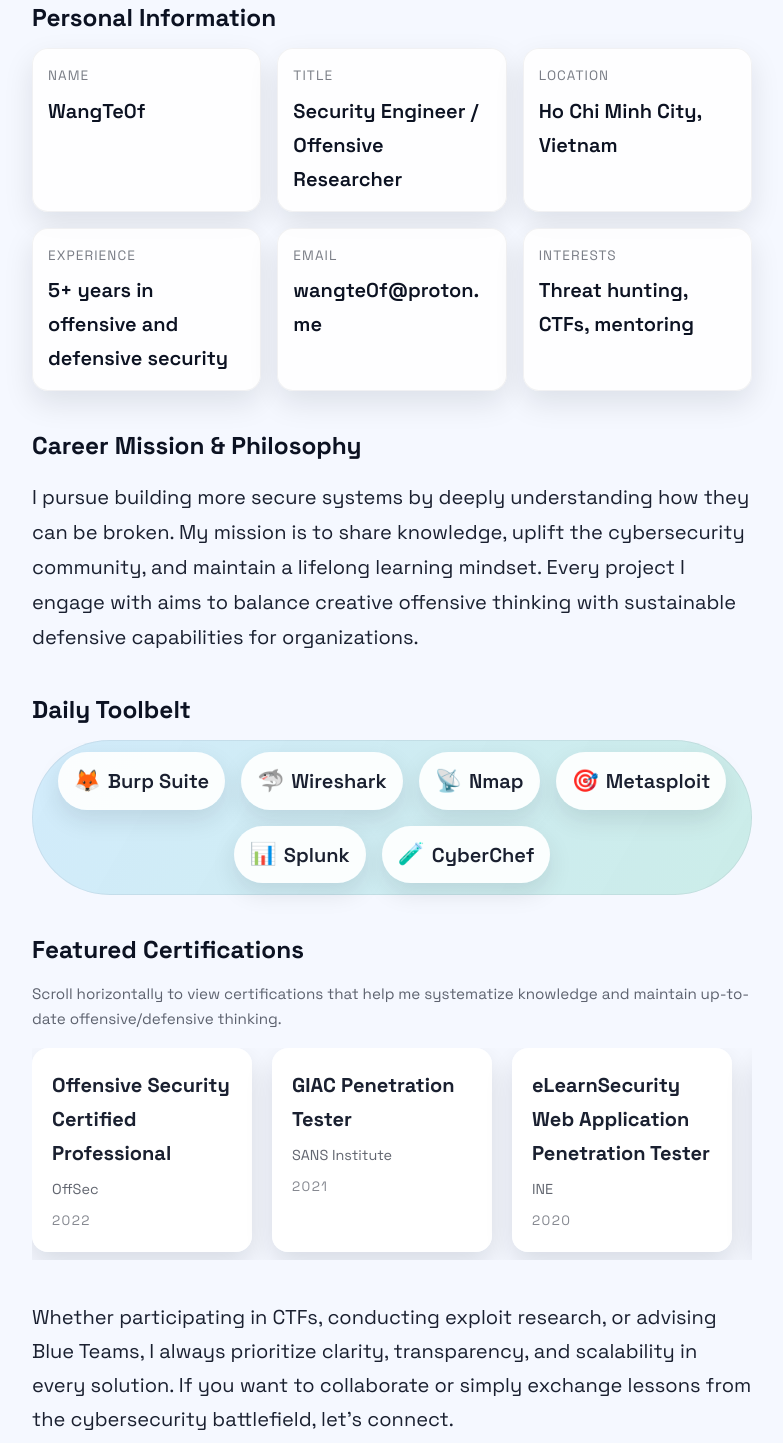
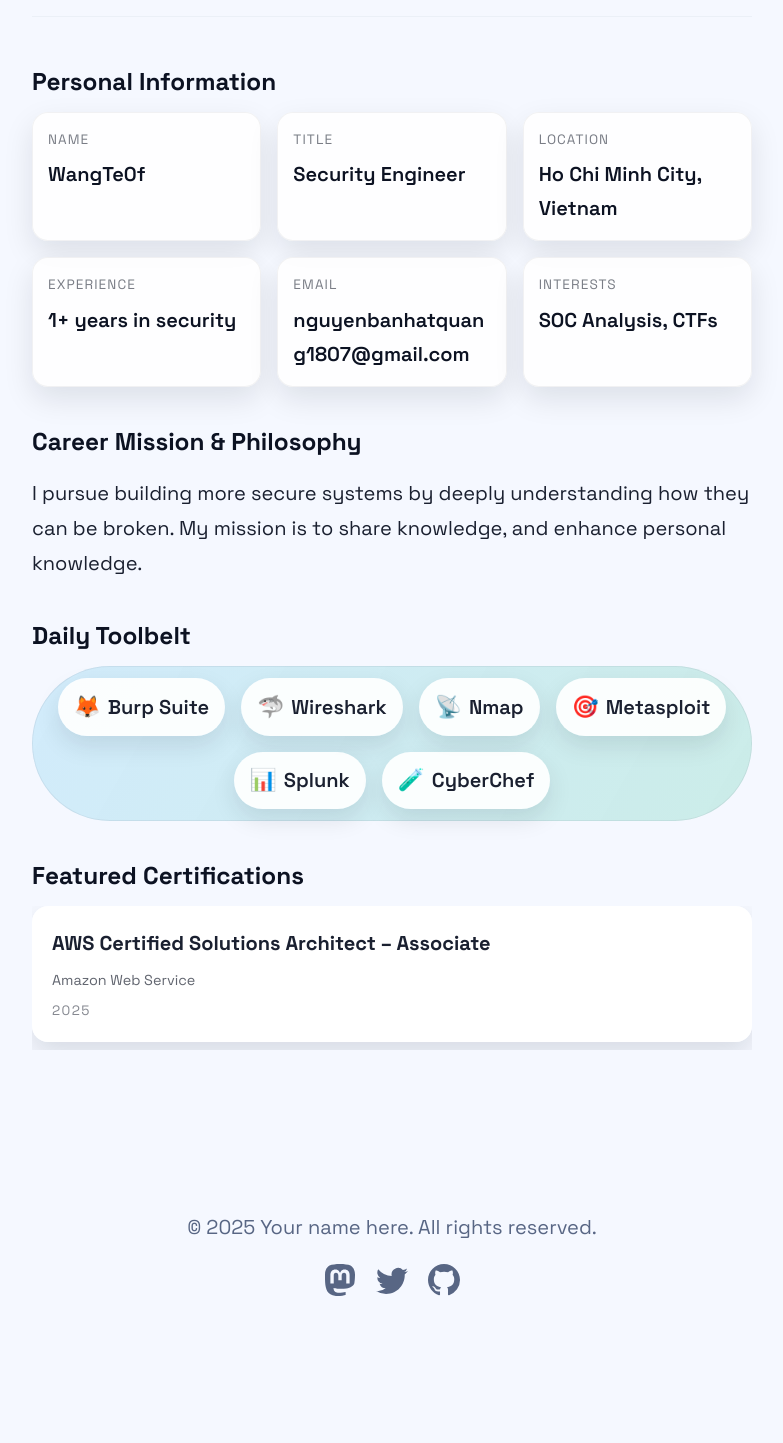
Before and after one commit to NhoXanh1807/portfolio, an Astro site: page /about in a window 1280 px wide. Shown: the part 897-2340 px from the top of the page, without its empty margins (248-1031 px from the left). Built offline with nearby package versions, Linux system fonts and the light colour scheme; Astro itself is replaced by a stand-in of ours.

Commit message:
fix about

```diff
--- a/src/pages/about.astro
+++ b/src/pages/about.astro
@@ -1,15 +1,15 @@
 ---
-import AboutHeroImage from "../assets/blog-placeholder-about.jpg";
+import AboutHeroImage from "../assets/4753d776ae8b2e1bd3ba05289ad27f8b.gif";
 import Layout from "../layouts/BlogPost.astro";
 import AnimatedBackground from "../components/AnimatedBackground.astro";
 
 const personalDetails = [
   { label: "Name", value: "WangTe0f" },
-  { label: "Title", value: "Security Engineer / Offensive Researcher" },
+  { label: "Title", value: "Security Engineer" },
   { label: "Location", value: "Ho Chi Minh City, Vietnam" },
-  { label: "Experience", value: "5+ years in offensive and defensive security" },
-  { label: "Email", value: "wangte0f@proton.me" },
-  { label: "Interests", value: "Threat hunting, CTFs, mentoring" }
+  { label: "Experience", value: "1+ years in security" },
+  { label: "Email", value: "nguyenbanhatquang1807@gmail.com" },
+  { label: "Interests", value: "SOC Analysis, CTFs" }
 ];
 
 const tools = [
@@ -23,29 +23,12 @@
 
 const certifications = [
   {
-    title: "Offensive Security Certified Professional",
-    issuer: "OffSec",
-    year: "2022",
-    link: "https://www.offsec.com/certifications/oscp/"
-  },
-  {
-    title: "GIAC Penetration Tester",
-    issuer: "SANS Institute",
-    year: "2021",
-    link: "https://www.giac.org/certifications/penetration-tester-gpen/"
-  },
-  {
-    title: "eLearnSecurity Web Application Penetration Tester",
-    issuer: "INE",
-    year: "2020",
-    link: "https://elearnsecurity.com/product/ewpt/"
-  },
-  {
-    title: "CyberDefenders Blue Team Labs",
-    issuer: "CyberDefenders",
-    year: "2023",
-    link: "https://cyberdefenders.org/"
+    title: "AWS Certified Solutions Architect – Associate",
+    issuer: "Amazon Web Service",
+    year: "2025",
+    link: "https://www.credly.com/earner/earned/badge/ff1fb4d4-d936-462f-aac6-af72bd507908"
   }
+
 ];
 ---
 
@@ -71,9 +54,7 @@
     <h2>Career Mission &amp; Philosophy</h2>
     <p>
       I pursue building more secure systems by deeply understanding how they can be broken.
-      My mission is to share knowledge, uplift the cybersecurity community, and maintain a
-      lifelong learning mindset. Every project I engage with aims to balance creative offensive
-      thinking with sustainable defensive capabilities for organizations.
+      My mission is to share knowledge, and enhance personal knowledge.
     </p>
   </section>
 
@@ -91,9 +72,6 @@
 
   <section class="about-certs" data-animate="blur">
     <h2>Featured Certifications</h2>
-    <p class="cert-note">
-      Scroll horizontally to view certifications that help me systematize knowledge and maintain up-to-date offensive/defensive thinking.
-    </p>
     <div class="cert-slider" tabindex="0">
       {certifications.map((cert) => (
         <a class="cert-card" href={cert.link} target="_blank" rel="noreferrer">
@@ -105,14 +83,7 @@
     </div>
   </section>
 
-  <section class="about-closing" data-animate="rotate-in">
-    <p>
-      Whether participating in CTFs, conducting exploit research, or advising Blue Teams, I always prioritize clarity,
-      transparency, and scalability in every solution. If you want to collaborate or simply exchange lessons from
-      the cybersecurity battlefield, let's connect.
-    </p>
-  </section>
-</Layout>
+
 
 <style>
   .about-intro,
```
Also changed, not shown: src/assets/4753d776ae8b2e1bd3ba05289ad27f8b.gif (added).
